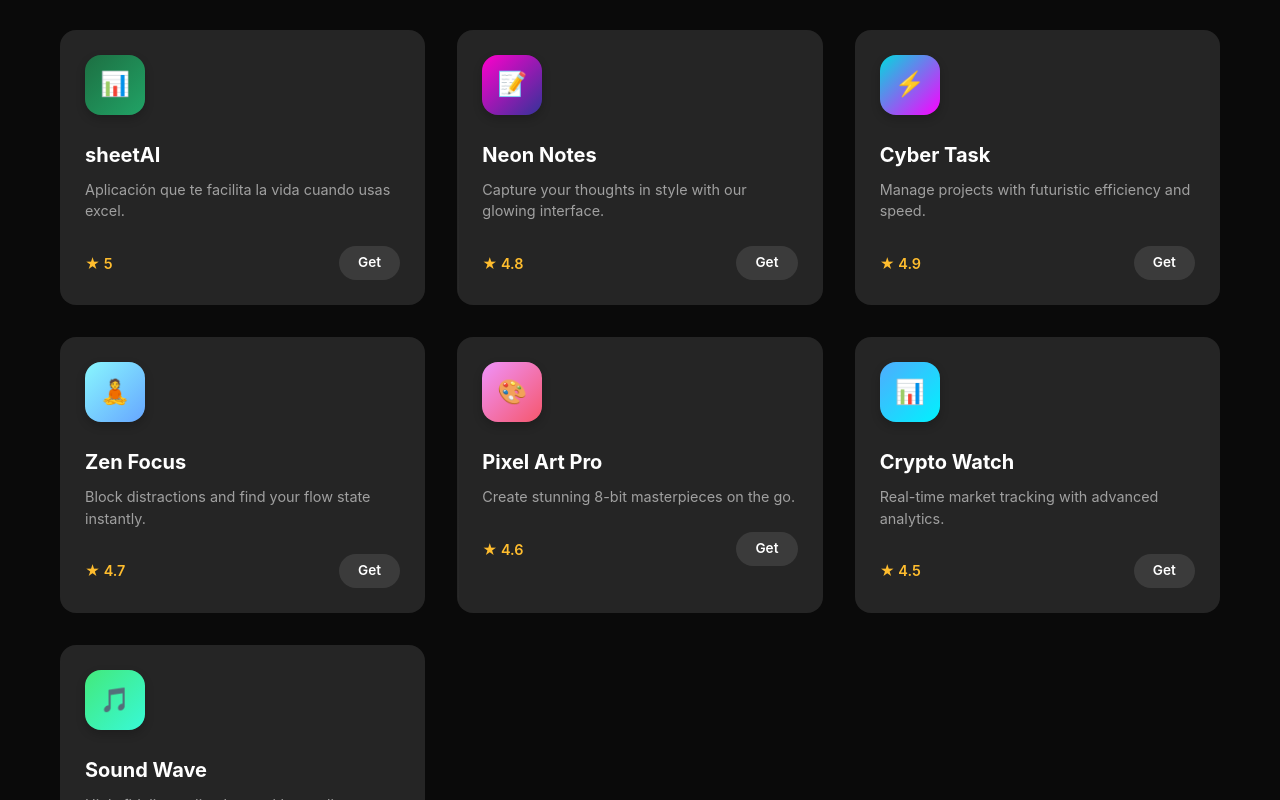
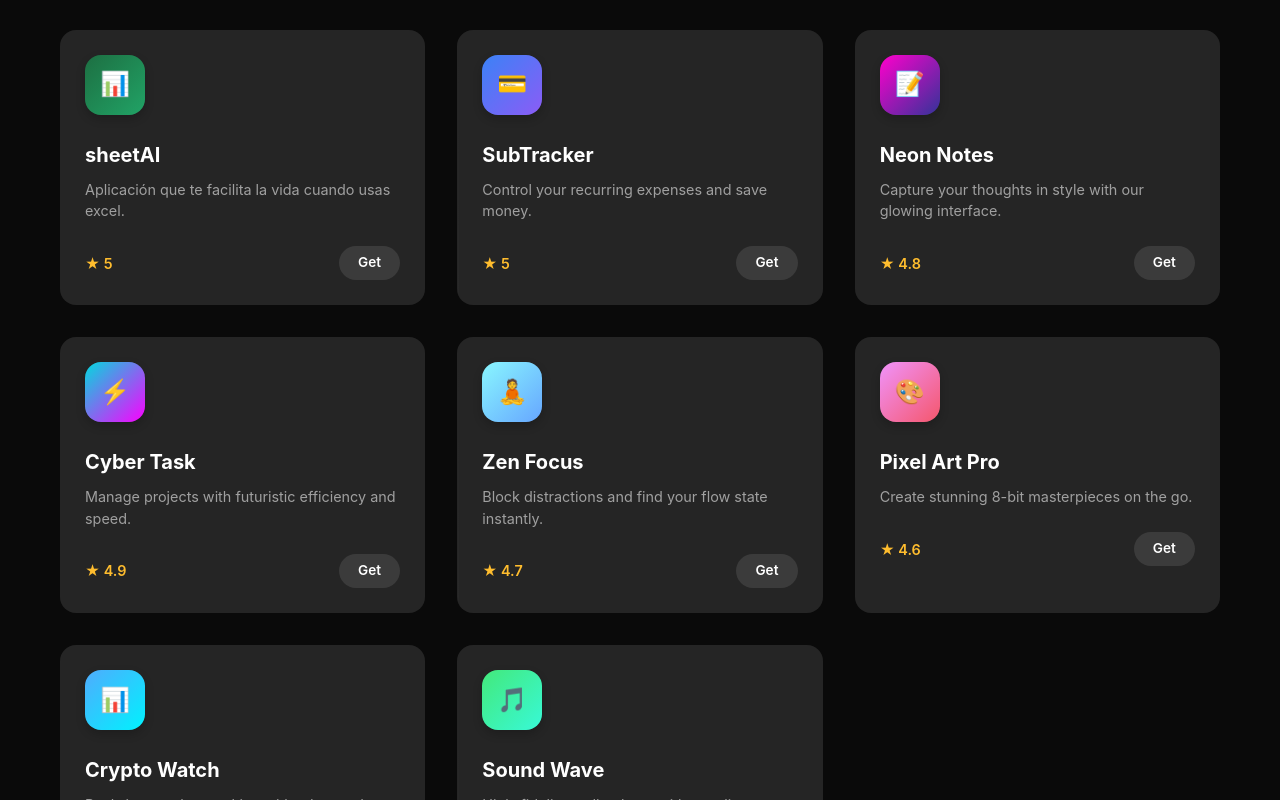
Before and after one commit to Jaionee/app-store-web, a React (Vite) app: page / in a window 1280 px wide. Shown: the part 900-1700 px from the top of the page. Built offline with nearby package versions, Linux system fonts and the light colour scheme.

Commit message:
Add Subscription Tracker to AppGrid

```diff
--- a/src/components/AppGrid.tsx
+++ b/src/components/AppGrid.tsx
@@ -20,6 +20,15 @@ const apps: AppData[] = [
         color: 'linear-gradient(135deg, #1D6F42, #21A366)',
         icon: '📊',
         url: 'https://github.com/SNABUR/people-manager'
+    },
+    {
+        id: 101,
+        name: 'SubTracker',
+        description: 'Control your recurring expenses and save money.',
+        rating: 5.0,
+        color: 'linear-gradient(135deg, #3b82f6, #8b5cf6)',
+        icon: '💳',
+        url: 'https://github.com/Jaionee/subscription-tracker'
     },
     {
         id: 1,
```
